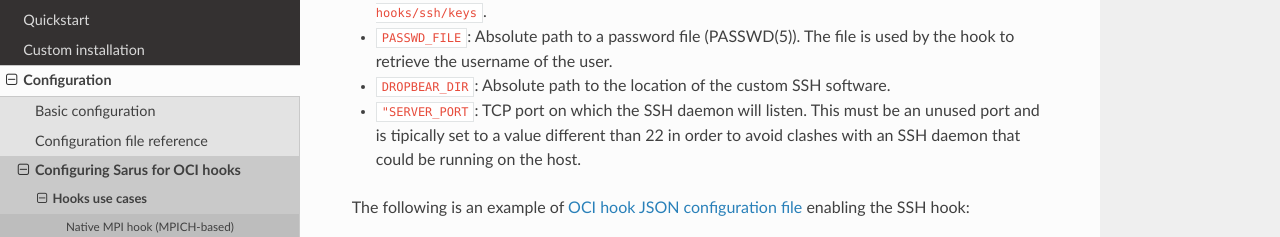
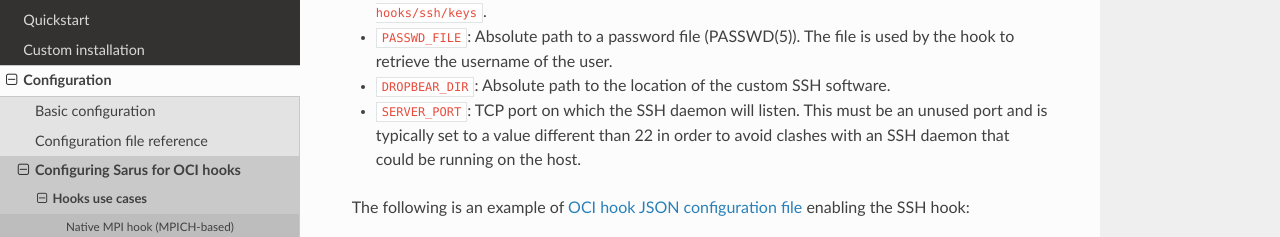
Before and after one commit to eth-cscs/sarus, a Sphinx documentation site: the page built from doc/config/ssh-hook.rst, in a window 1280 px wide and 900 px high, scrolled down 601 px, cut to the strip 0-397 px from the top of the window. Shown: the part 157-394 px from the top of the strip. Built offline with Sphinx 7.4.7 and the Read the Docs theme 2.0.0, drawn with Linux system fonts in a browser that asks for light colours; pages that are not in the unit, such as notebooks, are missing from menus.

Commit message:
Fixed typo in SSH hook doc

```diff
--- a/doc/config/ssh-hook.rst
+++ b/doc/config/ssh-hook.rst
@@ -37,8 +37,8 @@ environment variables must be defined:
 
 * ``DROPBEAR_DIR``: Absolute path to the location of the custom SSH software.
 
-* ``"SERVER_PORT``: TCP port on which the SSH daemon will listen. This must be an unused
-  port and is tipically set to a value different than 22 in order to avoid clashes with an SSH
+* ``SERVER_PORT``: TCP port on which the SSH daemon will listen. This must be an unused
+  port and is typically set to a value different than 22 in order to avoid clashes with an SSH
   daemon that could be running on the host.
 
 The following is an example of `OCI hook JSON configuration file
```
